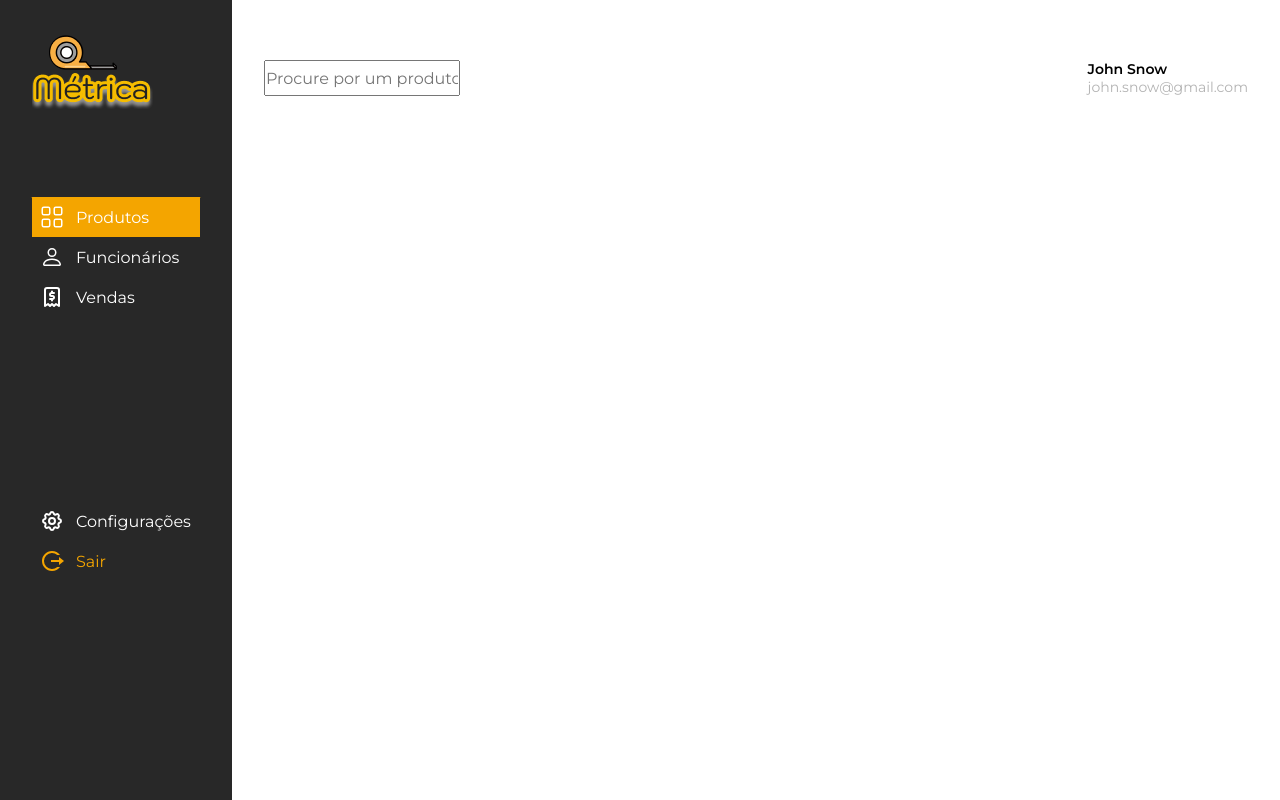
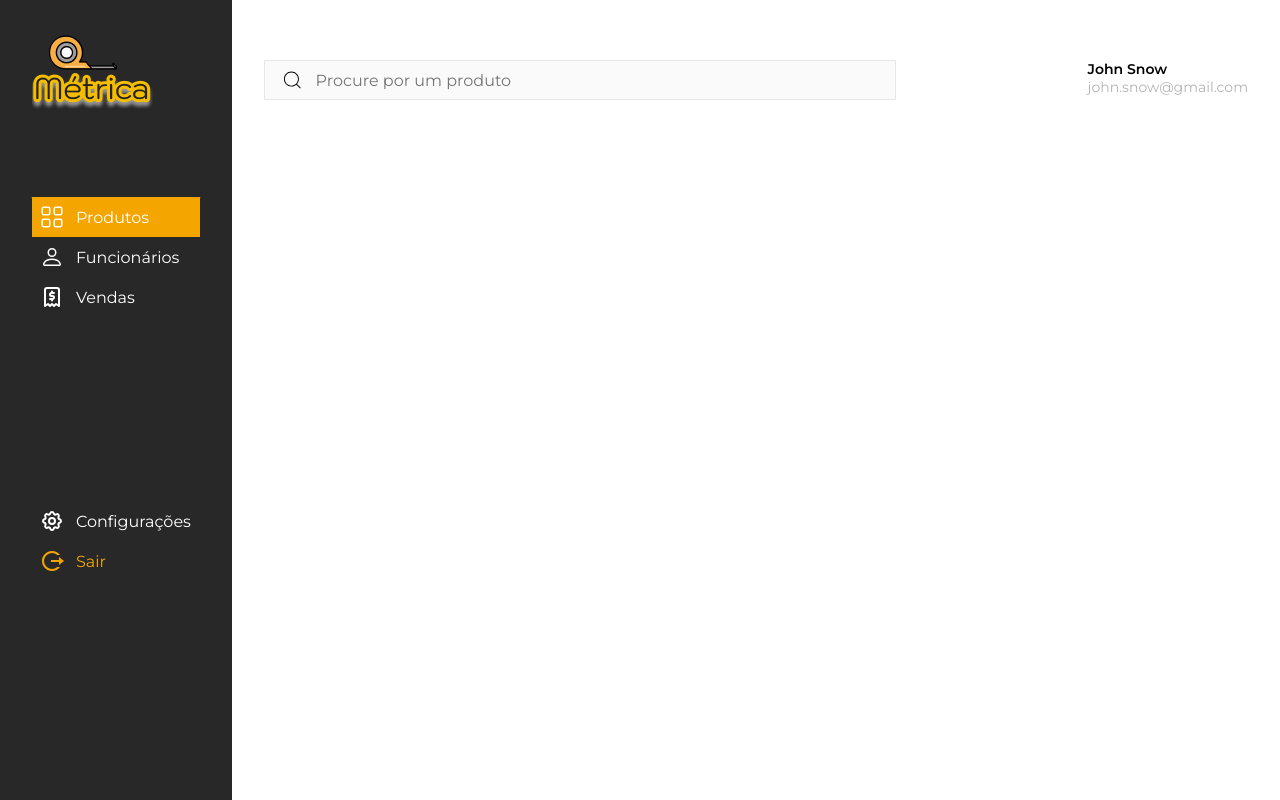
Before and after one commit to 3salles/metrica, a React (Create React App) app: page /products in a window 1280 px wide. Built offline with nearby package versions, Linux system fonts and the light colour scheme.

Commit message:
feat: ⚡️ Create searchbar component

```diff
--- a/src/components/Header/index.jsx
+++ b/src/components/Header/index.jsx
@@ -1,9 +1,10 @@
+import Searchbar from 'components/Searchbar';
 import './styles.css';
 
 export default function Header() {
   return (
     <header>
-      <input type="text" placeholder="Procure por um produto" />
+      <Searchbar text="Procure por um produto" />
       <div className="user">
         <p>John Snow</p>
         <span>john.snow@gmail.com</span>
--- a/src/components/Header/styles.css
+++ b/src/components/Header/styles.css
@@ -4,6 +4,7 @@ header {
   padding: 0 2rem;
   display: flex;
   justify-content: space-between;
+  gap: 12rem;
 }
 
 .user {
--- /dev/null
+++ b/src/components/Searchbar/index.jsx
@@ -0,0 +1,30 @@
+import { useRef, useState } from 'react';
+import { CiSearch } from 'react-icons/ci';
+
+import './styles.css';
+
+export default function Searchbar(props) {
+  const [focus, setFocus] = useState();
+  const searchInputRef = useRef(null);
+
+  const onFocus = () => {
+    setFocus(true);
+  };
+
+  const onBlur = () => {
+    setFocus(false);
+  };
+
+  return (
+    <div className={`searchbox ${focus && 'focus'}`}>
+      <CiSearch />
+      <input
+        ref={searchInputRef}
+        type="text"
+        placeholder={props?.text}
+        onBlur={onBlur}
+        onFocus={onFocus}
+      />
+    </div>
+  );
+}
--- /dev/null
+++ b/src/components/Searchbar/styles.css
@@ -0,0 +1,26 @@
+.searchbox {
+  width: 100%;
+  height: 2.5rem;
+  padding: 1rem;
+  display: flex;
+  align-items: center;
+  gap: 0.75rem;
+  border: 1px solid var(--light-gray);
+  background-color: var(--gray-lighter);
+}
+
+input {
+  border: 0;
+  width: 100%;
+  background-color: transparent;
+  outline: 0;
+}
+
+svg {
+  font-size: 1.5rem;
+}
+
+.focus {
+  border-color: var(--outline-blue);
+  background-color: white;
+}
--- a/src/styles/global.css
+++ b/src/styles/global.css
@@ -9,6 +9,8 @@
   --box-shadow: rgba(0, 0, 0, 0.1);
   --nav-color: #282828;
   --gray: #B3B3B3;
+  --light-gray: #E6E6E6;
+  --gray-lighter: #FAFAFA;
 }
 
 * {
```
